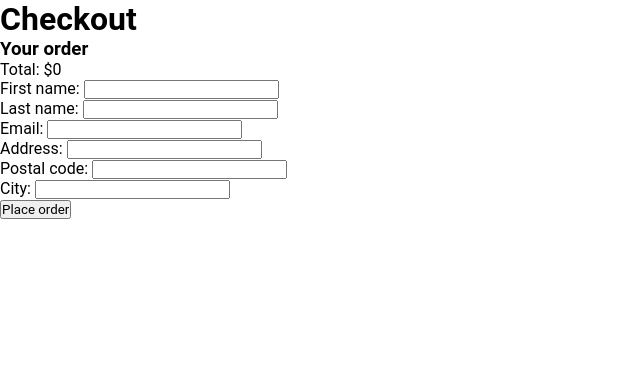
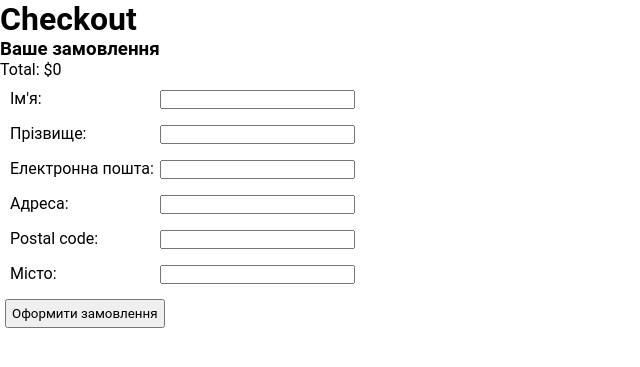
Before and after one commit to BohdaR/myshop, a Django app: template orders/templates/orders/create.html in a window 1280 px wide. Shown: the part 67-434 px from the top of the page, without its empty margins (0-640 px from the left). Run offline with Django 4.2, Linux system fonts and the light colour scheme; the template is opened without the code that fills it: values that come from a table or form of the project are taken from there, others are empty; data comes from the database, SQL or seed files in the repository; both versions use the stored data as it was after the commit; parts of the project's set-up code (start-up, migrations or seed data) failed here and were passed over; some libraries are stand-ins or nearby versions.

Commit message:
change order page

```diff
--- a/orders/admin.py
+++ b/orders/admin.py
@@ -16,4 +16,3 @@ class OrderAdmin(admin.ModelAdmin):
 
 
 admin.site.register(Order, OrderAdmin)
-admin.site.register(OrderItem)
--- a/orders/models.py
+++ b/orders/models.py
@@ -4,12 +4,12 @@ from shop.models import Product
 
 
 class Order(models.Model):
-    first_name = models.CharField(max_length=50)
-    last_name = models.CharField(max_length=50)
-    email = models.EmailField()
-    address = models.CharField(max_length=250)
+    first_name = models.CharField(max_length=50, verbose_name='Ім\'я')
+    last_name = models.CharField(max_length=50, verbose_name='Прізвище')
+    email = models.EmailField(verbose_name='Електронна пошта')
+    address = models.CharField(max_length=250, verbose_name='Адреса')
     postal_code = models.CharField(max_length=20)
-    city = models.CharField(max_length=100)
+    city = models.CharField(max_length=100, verbose_name='Місто')
     created = models.DateTimeField(auto_now_add=True)
     updated = models.DateTimeField(auto_now=True)
     paid = models.BooleanField(default=False)
@@ -32,6 +32,7 @@ class OrderItem(models.Model):
     price = models.DecimalField(max_digits=10, decimal_places=2)
     quantity = models.PositiveIntegerField(default=1)
 
+
     def __str__(self):
         return '{}'.format(self.id)
 
--- a/orders/templates/orders/create.html
+++ b/orders/templates/orders/create.html
@@ -5,7 +5,7 @@
 {% block content %}
     <h1>Checkout</h1>
     <div class="order-info">
-        <h3>Your order</h3>
+        <h3>Ваше замовлення</h3>
         <ul>
             {% for item in cart %}
                 <li>
@@ -17,8 +17,11 @@
         <p>Total: ${{ cart.get_total_price }}</p>
     </div>
     <form action="." method="post" class="order-form">
-        {{ form.as_p }}
-        <p><input type="submit" value="Place order"></p>
+        {% for f in form %}
+        <p class="reg-item"><label class="form-label" for="{{ f.id_for_label }}">{{f.label}}: </label>{{ f }}</p>
+        <div class="form-error">{{ f.errors }}</div>
+        {% endfor %}
+        <button class="form-button" type="submit">Оформити замовлення</button>
         {% csrf_token %}
     </form>
 {% endblock %}
--- a/orders/views.py
+++ b/orders/views.py
@@ -1,7 +1,12 @@
 from django.shortcuts import render
 from .models import OrderItem
 from .forms import OrderCreateForm
+from django.views.generic import FormView
 from cart.cart import Cart
+
+
+class CreateOrder():
+    pass
 
 
 def order_create(request):
```
Also changed, not shown: db.sqlite3, orders/migrations/0002_alter_order_address_alter_order_city_and_more.py (added).
